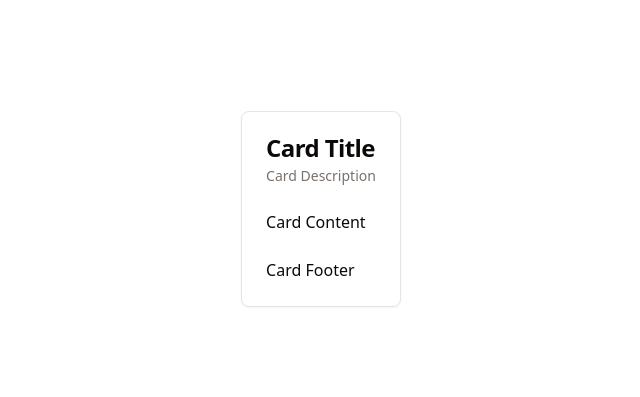
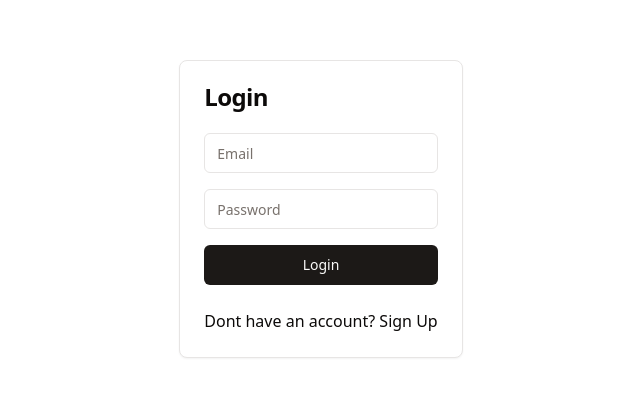
Before and after one commit to umarprogrammer19/Authentication, a Next.js app: page /login in a window 1280 px wide. Shown: the part 191-588 px from the top of the page, without its empty margins (319-959 px from the left). Built offline with nearby package versions, Linux system fonts and the light colour scheme.

Commit message:
Login Done

```diff
--- a/src/app/(auth)/login/page.tsx
+++ b/src/app/(auth)/login/page.tsx
@@ -1,18 +1,24 @@
 import { Card, CardContent, CardDescription, CardFooter, CardHeader, CardTitle } from "@/components/ui/card";
+import { Input } from "@/components/ui/input";
+import { Button } from "@/components/ui/button";
+import Link from "next/link";
 
 export default function Login() {
     return (
         <div className="flex justify-center items-center h-dvh">
             <Card>
                 <CardHeader>
-                    <CardTitle>Card Title</CardTitle>
-                    <CardDescription>Card Description</CardDescription>
+                    <CardTitle>Login</CardTitle>
                 </CardHeader>
-                <CardContent>
-                    <p>Card Content</p>
+                <CardContent >
+                    <form className="flex flex-col gap-4">
+                        <Input type="email" placeholder="Email" />
+                        <Input type="password" placeholder="Password" />
+                        <Button type="submit">Login</Button>
+                    </form>
                 </CardContent>
                 <CardFooter>
-                    <p>Card Footer</p>
+                    <Link href="/">Dont have an account? Sign Up</Link>
                 </CardFooter>
             </Card>
         </div>
```
